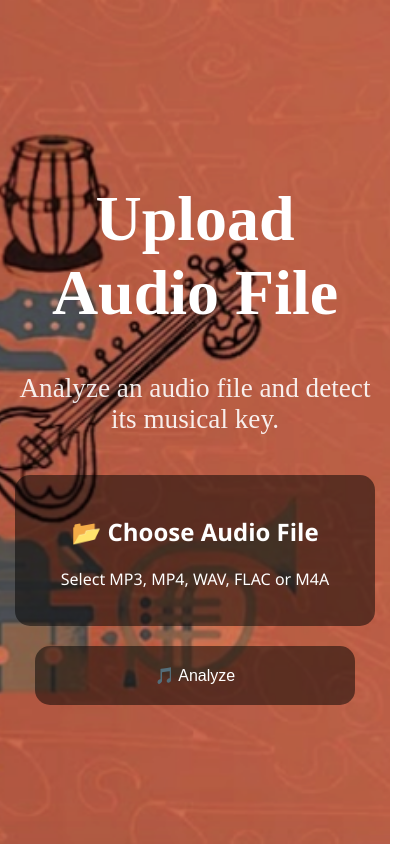
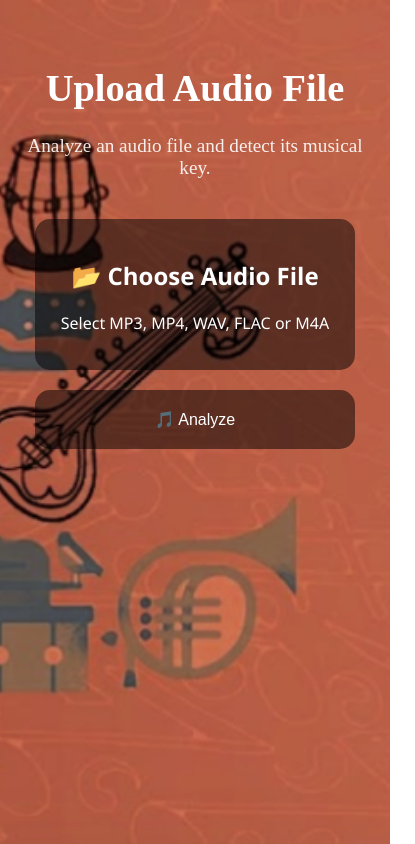
Before and after one commit to SOU61204/music-key-analyser, a React (Create React App) app in the folder frontend/: page /music-key-analyser/upload in a window 390 px wide. Shown: the whole page, 415 px wide, since content can reach past the window. Built offline with nearby package versions, Linux system fonts and the light colour scheme.

Commit message:
Update App.css to implement responsive UI for mobile devices

```diff
--- a/frontend/src/App.css
+++ b/frontend/src/App.css
@@ -1,3 +1,8 @@
+/* --- GLOBAL FIX --- */
+* {
+  box-sizing: border-box; /* Prevents padding from causing horizontal screen overflow */
+}
+
 body, html {
   margin: 0;
   padding: 0;
@@ -5,7 +10,7 @@ body, html {
 }
 
 .app {
-  height: 100vh;
+  min-height: 100vh; /* Changed from height to min-height so content can stack and scroll on phones */
   background: url('../public/bg.png') no-repeat center center/cover;
   display: flex;
   align-items: center;
@@ -13,8 +18,6 @@ body, html {
 }
 
 .overlay {
-  text-align: center;
-  color: white;
   text-align: center;
   color: white;
   padding: 40px;
@@ -137,7 +140,6 @@ body, html {
   flex-direction: column;
   justify-content: center;
   align-items: center;
-
   background: rgba(0, 0, 0, 0.65);
 }
 
@@ -158,7 +160,6 @@ body, html {
 
 .result-right{
     width:170px;
-
     display:flex;
     justify-content:center;
     align-items:center;
@@ -185,3 +186,64 @@ body, html {
     font-size:1.2rem;
     font-weight:700;
 }
+
+
+/* ========================================== */
+/* --- MOBILE RESPONSIVE MEDIA QUERY ---      */
+/* ========================================== */
+@media (max-width: 768px) {
+  .app {
+    padding: 30px 10px; /* Gives padding at the top and bottom when cards stack */
+    align-items: flex-start; /* Allows scrolling from the top naturally */
+  }
+
+  .overlay {
+    padding: 10px;
+  }
+
+  .title {
+    font-size: 2.4rem; /* Shrinks the massive title so it fits on tiny phone screens */
+  }
+
+  .subtitle {
+    font-size: 1.2rem;
+  }
+
+  .card-container {
+    flex-direction: column; /* Stacks your 'Live' and 'Upload' choice cards vertically */
+    align-items: center;
+    gap: 20px;
+    margin-top: 30px;
+  }
+
+  /* Make containers fluid so they don't clip on screens thinner than 320px */
+  .card {
+    width: 90vw;
+    max-width: 260px;
+  }
+
+  .upload-card,
+  .upload-button,
+  .result-card {
+    width: 90vw;
+    max-width: 320px;
+  }
+
+  /* Redesign the layout inside the result box so text doesn't squish horizontally */
+  .result-layout {
+    flex-direction: column;
+    align-items: center;
+    gap: 15px;
+  }
+
+  .result-divider {
+    width: 80%;
+    height: 1px; /* Changes the vertical divider line into a horizontal one */
+    margin: 10px 0;
+  }
+
+  .result-right {
+    width: 100%;
+    text-align: center;
+  }
+}
```
